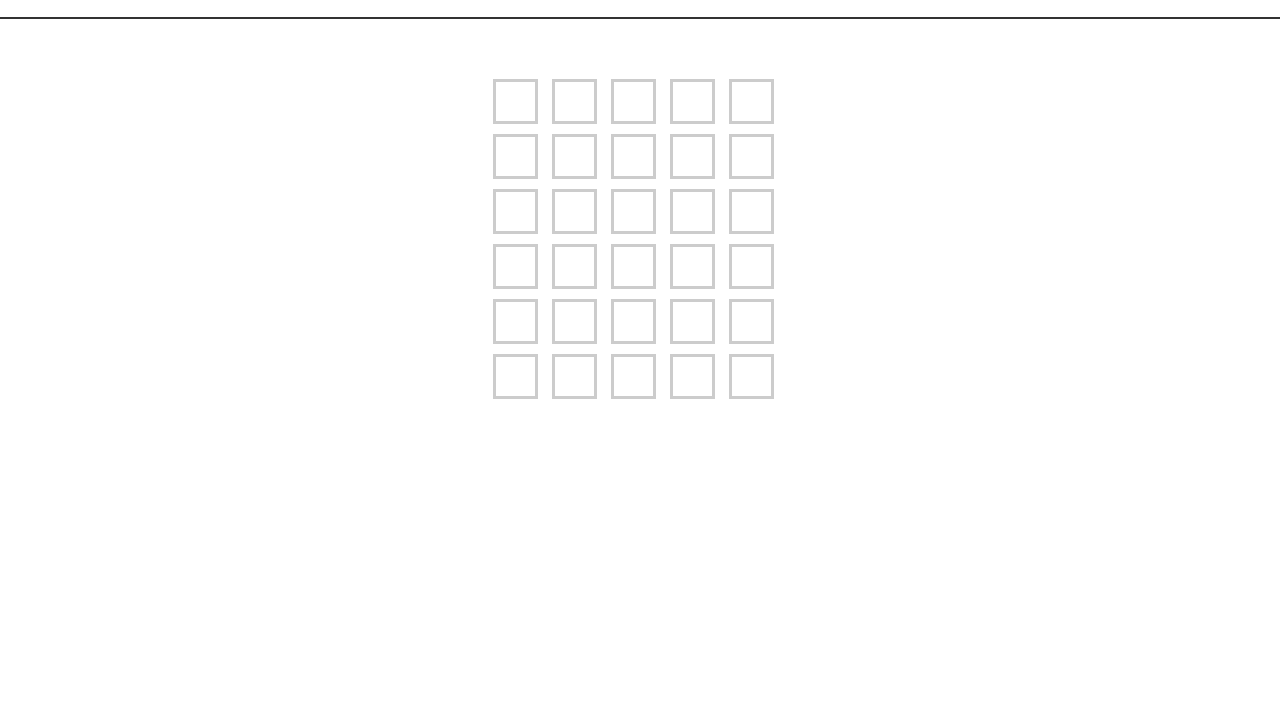
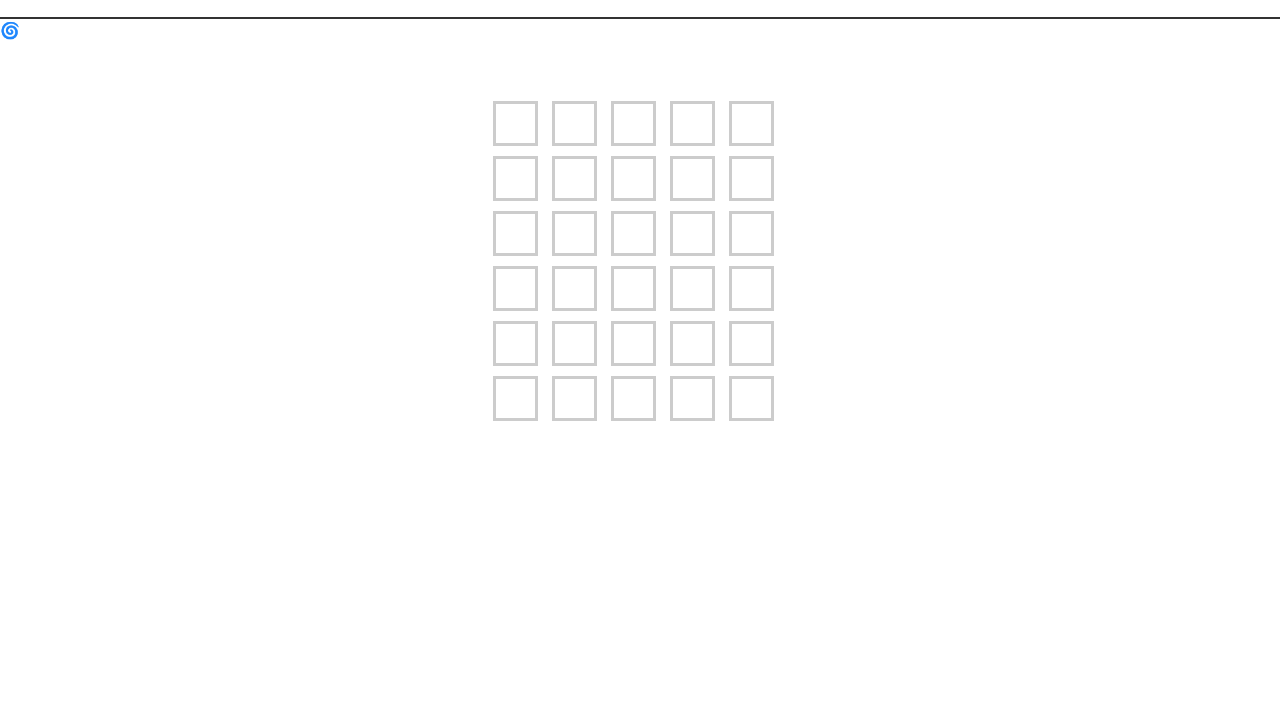
Before and after one commit to D-SNED/word-game, a plain HTML site: page index.html in a window 1280 px wide. Shown: the part 94-800 px from the top of the page. Drawn offline with Linux system fonts and the light colour scheme.

Commit message:
added spiral loadding to html

```diff
--- a/index.html
+++ b/index.html
@@ -10,6 +10,9 @@
     <header class="navbar">
       <h1 class="brand">Word Masters</h1>
     </header>
+    <div class="info-bar">
+      <div class="spiral">🌀</div>
+    </div>
     <div class="grid">
       <div class="square" id="0"></div>
       <div class="square" id="1"></div>
```
Also changed, not shown: 1 other file.
